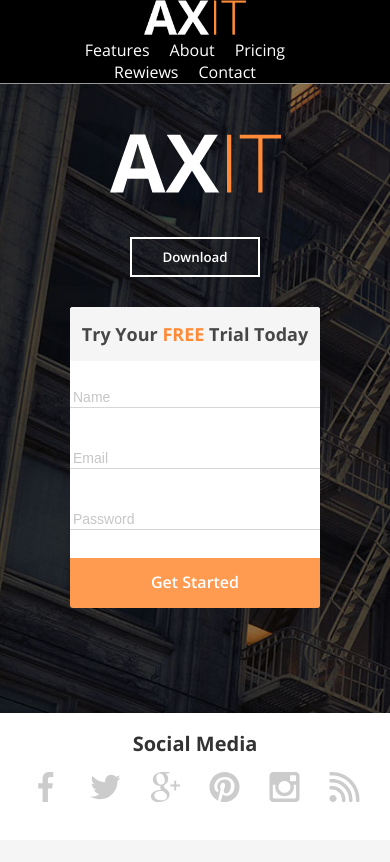
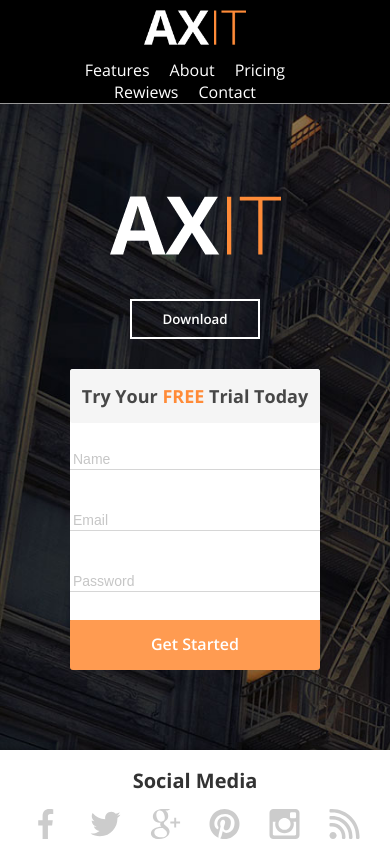
Before and after one commit to superWebDeveloper11/axit_last, a plain HTML site: page index.html in a window 390 px wide. Shown: the top 862 px of the page. Drawn offline with nearby package versions, Linux system fonts and the light colour scheme; files whose address does not match are found by name.

Commit message:
Add files via upload

```diff
--- a/css/main.css
+++ b/css/main.css
@@ -66,7 +66,6 @@ body {
 }
 
 .navigation {
-    position: fixed;
     width: 100%;
     z-index: 10;
     min-height: 8vh;
@@ -77,6 +76,9 @@ body {
     justify-content: center;
 }
 
+.navigation__logo {
+    margin: 10px 0;
+}
 .navigation__logo img {
     height: 35px;
 }
@@ -115,7 +117,6 @@ body {
 /* -------------------------Header Styles------------------------- */
 
 .header {
-    margin-top: 8vh;
     min-height: 76.5vh;
     width: 100%;
     background-image: url(../img/image.jpg);
@@ -125,7 +126,7 @@ body {
 }
 
 .header .container {
-    margin-top: 2vh;
+    margin-top: 15vh;
     height: 100%;
     display: flex;
     align-items: center;
--- a/css/media.css
+++ b/css/media.css
@@ -133,6 +133,7 @@
 /* 320 - 480 px */
 @media screen and (max-width: 480px) {
     .header .container {
+        margin-top: 5vh;
         flex-wrap: wrap;
         height: 100%;
         display: flex;
```
